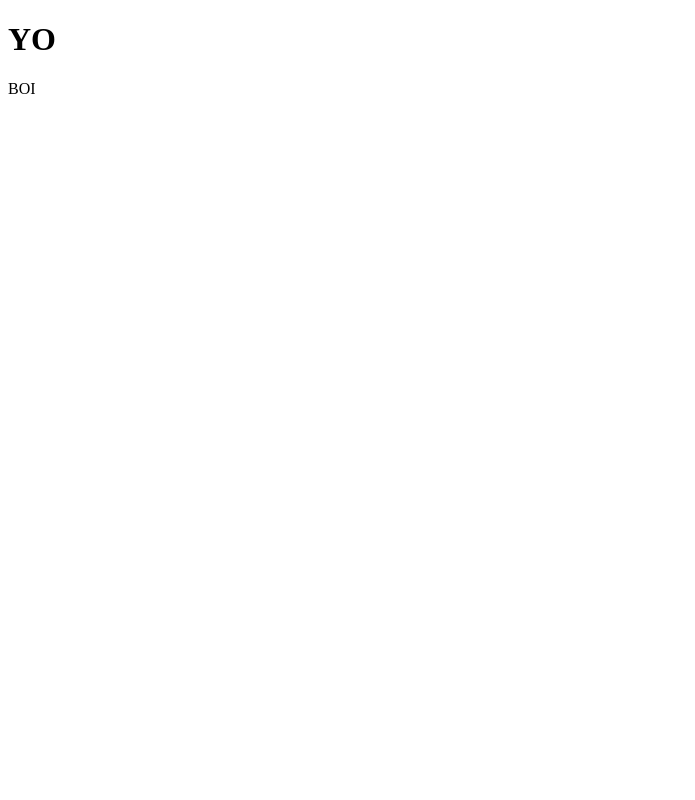
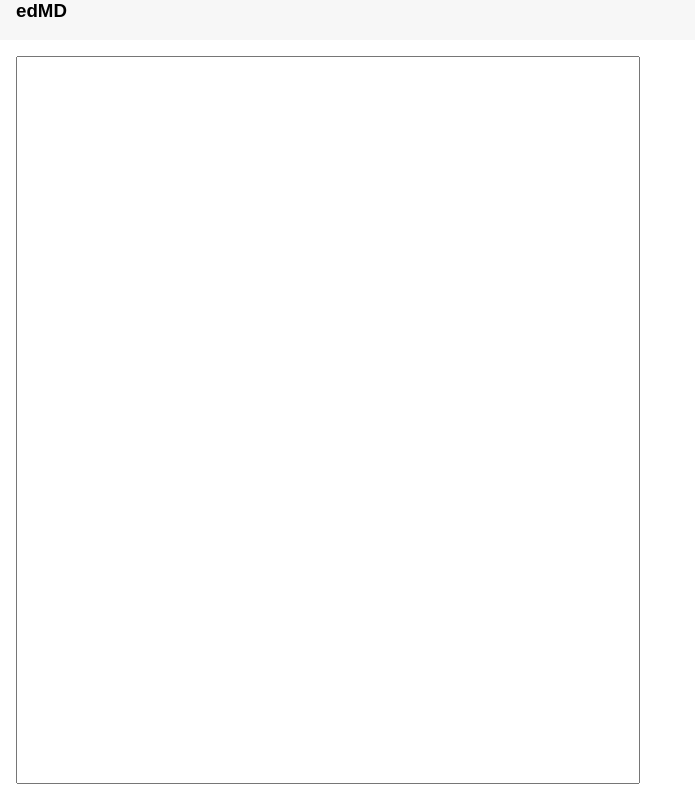
Before and after one commit to tusnolobov/edMd, a Next.js app: page / in a window 1280 px wide. Shown: the whole page, without its empty margins (0-695 px from the left). Built offline with nearby package versions, Linux system fonts and the light colour scheme.

Commit message:
feat: implement markdown rendering

```diff
--- a/package.json
+++ b/package.json
@@ -43,7 +43,9 @@
   },
   "dependencies": {
     "next": "^9.1.4",
+    "prop-types": "^15.7.2",
     "react": "^16.12.0",
-    "react-dom": "^16.12.0"
+    "react-dom": "^16.12.0",
+    "react-markdown": "^4.2.2"
   }
 }
--- /dev/null
+++ b/src/components/Editor/editor.jsx
@@ -0,0 +1,28 @@
+import React from 'react';
+import PropTypes from 'prop-types';
+
+export const Editor = ({ state, setState }) => {
+  const handleChange = event => {
+    setState(event.target.value);
+  };
+
+  return (
+    <>
+      <textarea value={state} onChange={handleChange}></textarea>
+      <style jsx>
+        {`
+          textarea {
+            width: 50%;
+            padding: 0.8rem 1rem;
+            resize: none;
+          }
+        `}
+      </style>
+    </>
+  );
+};
+
+Editor.propTypes = {
+  state: PropTypes.string,
+  setState: PropTypes.func,
+};
--- /dev/null
+++ b/src/components/Header/header.jsx
@@ -0,0 +1,20 @@
+import React from 'react';
+
+export const Header = () => {
+  return (
+    <header>
+      <h3>edMD</h3>
+      <style jsx>{`
+        header {
+          height: 5vh;
+          padding: 0 1.6rem;
+          background-color: #f7f7f7;
+        }
+
+        h3 {
+          margin: 0;
+        }
+      `}</style>
+    </header>
+  );
+};
--- /dev/null
+++ b/src/components/Layout/layout.jsx
@@ -0,0 +1,41 @@
+import React from 'react';
+import PropTypes from 'prop-types';
+
+import { Header } from '../Header/header';
+
+export const Layout = ({ children }) => {
+  return (
+    <>
+      <Header />
+      <main>{children}</main>
+      <style jsx global>{`
+        *,
+        *::after,
+        *::before {
+          box-sizing: border-box;
+        }
+
+        html {
+          font-size: 10px;
+          font-family: sans-serif;
+        }
+
+        body {
+          margin: 0;
+          padding: 0;
+          font-size: 1.6rem;
+        }
+
+        main {
+          display: flex;
+          height: 95vh;
+          padding: 1.6rem;
+        }
+      `}</style>
+    </>
+  );
+};
+
+Layout.propTypes = {
+  children: PropTypes.node.isRequired,
+};
--- /dev/null
+++ b/src/components/Preview/preview.jsx
@@ -0,0 +1,13 @@
+import React from 'react';
+import PropTypes from 'prop-types';
+import ReactMarkdown from 'react-markdown';
+
+export const Preview = ({ state }) => (
+  <article>
+    <ReactMarkdown source={state} />
+  </article>
+);
+
+Preview.propTypes = {
+  state: PropTypes.string,
+};
--- a/src/pages/index.jsx
+++ b/src/pages/index.jsx
@@ -1,10 +1,18 @@
-import React from 'react';
+import React, { useState } from 'react';
 
-const Hi = () => (
-  <>
-    <h1>YO</h1>
-    <p>BOI</p>
-  </>
-);
+import { Layout } from '../components/Layout/layout';
+import { Editor } from '../components/Editor/editor';
+import { Preview } from '../components/Preview/preview';
 
-export default Hi;
+const App = () => {
+  const [state, setState] = useState('');
+
+  return (
+    <Layout>
+      <Editor state={state} setState={setState} />
+      <Preview state={state} />
+    </Layout>
+  );
+};
+
+export default App;
```
Also changed, not shown: 1 other file (tests, documents, lock files or other folders).
